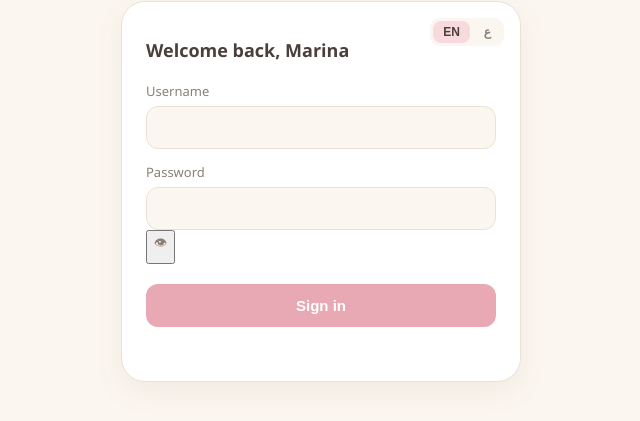
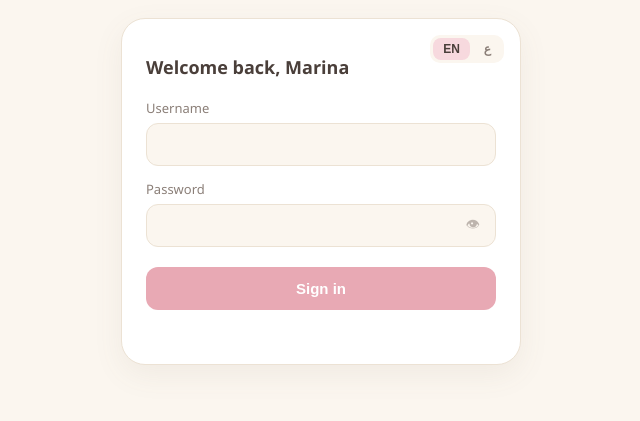
Before and after one commit to johnlatif19/baby-evano, a website: page public/login.html in a window 1280 px wide. Shown: the part 275-696 px from the top of the page, without its empty margins (319-959 px from the left). Drawn offline with Linux system fonts and the light colour scheme.

Commit message:
Update login.css

```diff
--- a/public/css/login.css
+++ b/public/css/login.css
@@ -134,6 +134,44 @@ input:focus {
   border-color: var(--pink-strong);
 }
 
+.password-wrap {
+  position: relative;
+}
+
+.password-wrap input {
+  padding-inline-end: 44px;
+}
+
+.toggle-password {
+  position: absolute;
+  top: 50%;
+  right: 10px;
+  transform: translateY(-50%);
+  border: none;
+  background: transparent;
+  cursor: pointer;
+  padding: 6px;
+  border-radius: 8px;
+  font-size: 15px;
+  line-height: 1;
+  opacity: 0.55;
+  transition: opacity 0.2s ease;
+}
+
+[dir="rtl"] .toggle-password {
+  right: auto;
+  left: 10px;
+}
+
+.toggle-password:hover {
+  opacity: 1;
+}
+
+.eye-icon {
+  display: inline-block;
+  font-size: 14px;
+}
+
 .btn-primary {
   width: 100%;
   padding: 13px;
```
